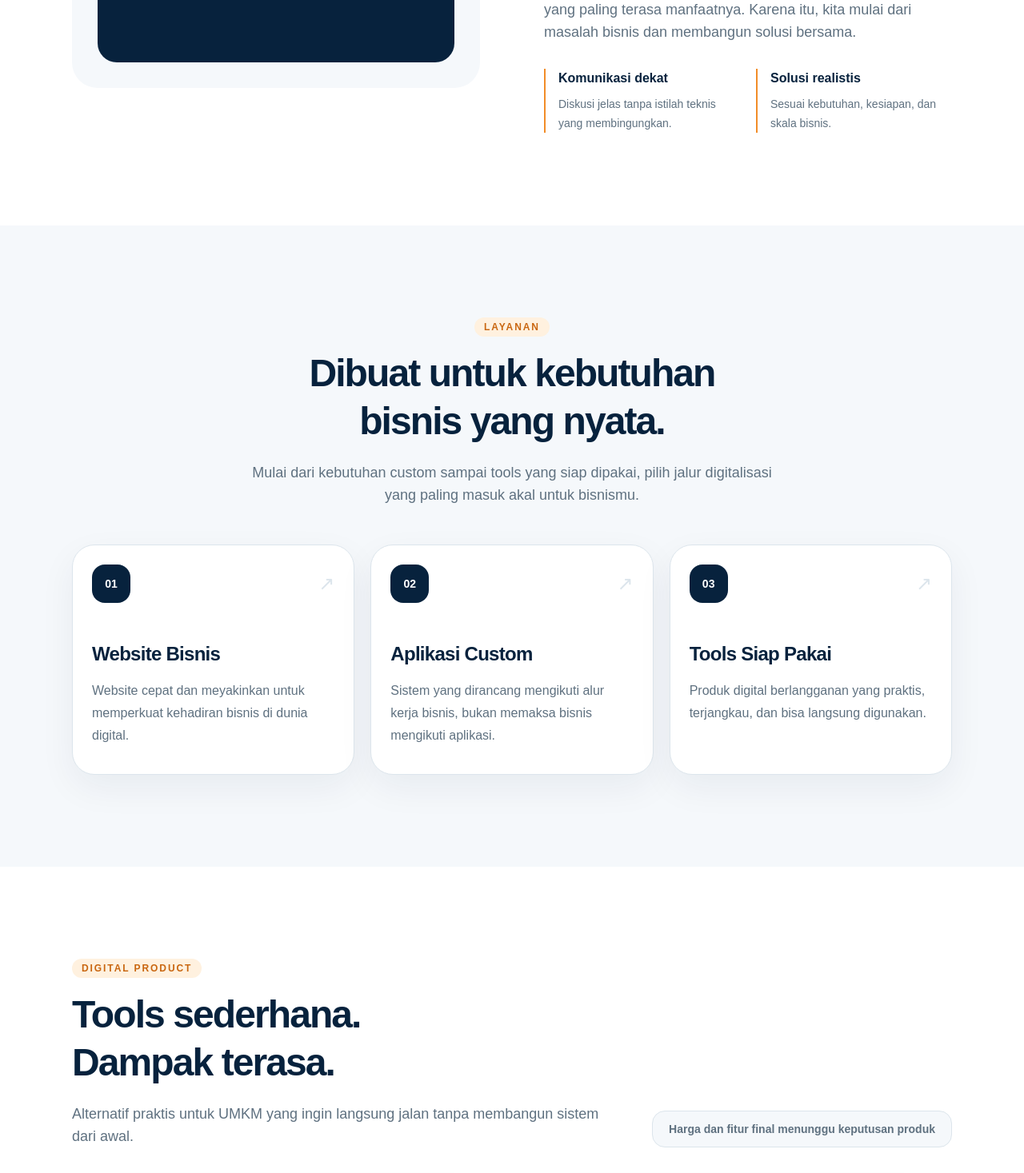
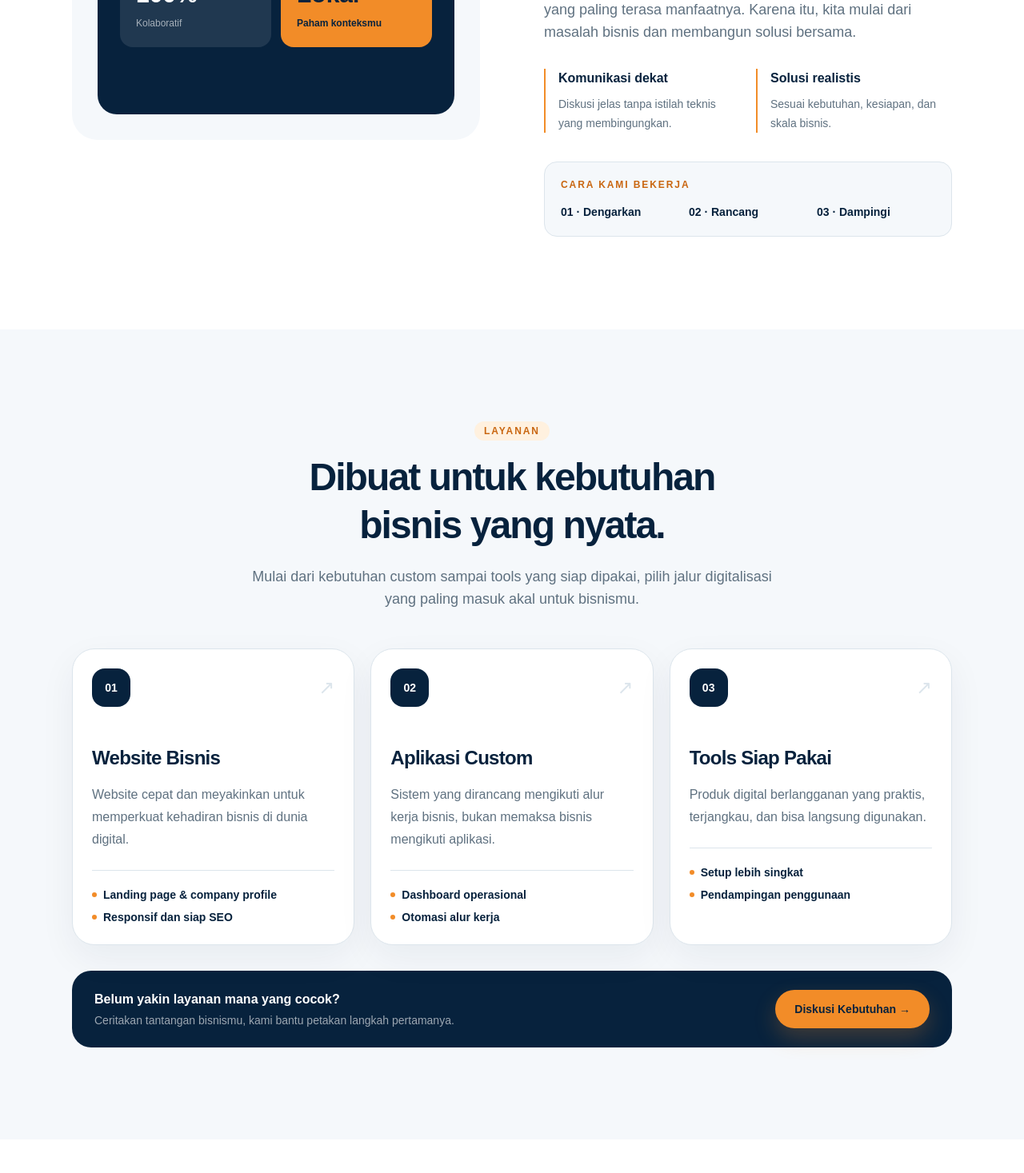
Before and after one commit to KitaLab-Git/LandingPage-KitaLab, a Next.js app: page / in a window 1280 px wide. Shown: the part 1330-2797 px from the top of the page at 80% size. Built offline with nearby package versions, Linux system fonts and the light colour scheme.

Commit message:
feat: complete sprint 2 core sections

```diff
--- a/src/app/globals.css
+++ b/src/app/globals.css
@@ -57,6 +57,15 @@ button {
   -webkit-tap-highlight-color: transparent;
 }
 
+.mobile-menu > summary::-webkit-details-marker {
+  display: none;
+}
+
+.mobile-menu[open] > summary {
+  border-color: var(--brand-accent);
+  background: var(--brand-accent-soft);
+}
+
 .section-space {
   padding-block: clamp(5rem, 9vw, 7.5rem);
 }
--- a/src/components/sections/landing-wireframe.tsx
+++ b/src/components/sections/landing-wireframe.tsx
@@ -23,7 +23,8 @@ function Hero() {
           </h1>
           <p className="mt-7 max-w-xl text-pretty text-lg leading-8 text-white/70">
             Kita Lab membantu UMKM membangun website, aplikasi, dan tools siap
-            pakai—dengan komunikasi yang dekat dan bahasa yang mudah dipahami.
+            pakai—dari ide sampai benar-benar dipakai timmu, dengan komunikasi
+            yang dekat dan bahasa yang mudah dipahami.
           </p>
           <div className="mt-9 flex flex-col gap-3 sm:flex-row">
             <Button href="#kontak">Ceritakan Kebutuhanmu →</Button>
@@ -133,6 +134,16 @@ function About() {
               </p>
             </div>
           </div>
+          <div className="mt-9 rounded-2xl border border-brand-line bg-brand-canvas p-5">
+            <p className="text-xs font-black uppercase tracking-[0.16em] text-brand-accent-strong">
+              Cara kami bekerja
+            </p>
+            <div className="mt-4 grid gap-3 text-sm font-bold text-brand-navy sm:grid-cols-3">
+              <span>01 · Dengarkan</span>
+              <span>02 · Rancang</span>
+              <span>03 · Dampingi</span>
+            </div>
+          </div>
         </div>
       </Container>
     </section>
@@ -164,8 +175,30 @@ function Services() {
                 {service.title}
               </h3>
               <p className="mt-4 leading-7 text-brand-muted">{service.description}</p>
+              <ul className="mt-6 space-y-2 border-t border-brand-line pt-5">
+                {service.deliverables.map((deliverable) => (
+                  <li
+                    className="flex items-center gap-2 text-sm font-semibold text-brand-navy"
+                    key={deliverable}
+                  >
+                    <span className="size-1.5 rounded-full bg-brand-accent" />
+                    {deliverable}
+                  </li>
+                ))}
+              </ul>
             </Card>
           ))}
+        </div>
+        <div className="mt-8 flex flex-col items-start justify-between gap-5 rounded-3xl bg-brand-navy px-7 py-6 text-white sm:flex-row sm:items-center">
+          <div>
+            <p className="font-extrabold">Belum yakin layanan mana yang cocok?</p>
+            <p className="mt-1 text-sm text-white/60">
+              Ceritakan tantangan bisnismu, kami bantu petakan langkah pertamanya.
+            </p>
+          </div>
+          <Button className="shrink-0" href="#kontak">
+            Diskusi Kebutuhan →
+          </Button>
         </div>
       </Container>
     </section>
--- a/src/components/sections/site-header.tsx
+++ b/src/components/sections/site-header.tsx
@@ -24,9 +24,36 @@ export function SiteHeader() {
             </a>
           ))}
         </nav>
-        <Button className="min-h-10 px-5" href="#kontak">
+        <Button className="hidden min-h-10 px-5 sm:inline-flex" href="#kontak">
           Konsultasi Gratis
         </Button>
+        <details className="mobile-menu relative lg:hidden">
+          <summary
+            aria-label="Buka navigasi"
+            className="grid size-11 cursor-pointer list-none place-items-center rounded-xl border border-brand-line bg-white text-brand-navy"
+          >
+            <span aria-hidden="true" className="text-xl leading-none">
+              ☰
+            </span>
+          </summary>
+          <nav
+            aria-label="Navigasi mobile"
+            className="absolute right-0 top-14 w-[min(19rem,calc(100vw-2rem))] rounded-2xl border border-brand-line bg-white p-3 shadow-2xl"
+          >
+            {navigation.map((item) => (
+              <a
+                className="block rounded-xl px-4 py-3 text-sm font-bold text-brand-muted transition hover:bg-brand-canvas hover:text-brand-navy"
+                href={item.href}
+                key={item.href}
+              >
+                {item.label}
+              </a>
+            ))}
+            <Button className="mt-2 w-full" href="#kontak">
+              Konsultasi Gratis
+            </Button>
+          </nav>
+        </details>
       </Container>
     </header>
   );
--- a/src/data/site.ts
+++ b/src/data/site.ts
@@ -13,18 +13,21 @@ export const services = [
     title: "Website Bisnis",
     description:
       "Website cepat dan meyakinkan untuk memperkuat kehadiran bisnis di dunia digital.",
+    deliverables: ["Landing page & company profile", "Responsif dan siap SEO"],
   },
   {
     number: "02",
     title: "Aplikasi Custom",
     description:
       "Sistem yang dirancang mengikuti alur kerja bisnis, bukan memaksa bisnis mengikuti aplikasi.",
+    deliverables: ["Dashboard operasional", "Otomasi alur kerja"],
   },
   {
     number: "03",
     title: "Tools Siap Pakai",
     description:
       "Produk digital berlangganan yang praktis, terjangkau, dan bisa langsung digunakan.",
+    deliverables: ["Setup lebih singkat", "Pendampingan penggunaan"],
   },
 ];
 
--- a/tools/update-wm.mjs
+++ b/tools/update-wm.mjs
@@ -9,7 +9,7 @@ const sourcePath = path.join(
   "documents",
   "Worksheet_Master_KitaLab.xlsx",
 );
-const outputDir = path.join(projectRoot, "outputs", "wm-sprint-1");
+const outputDir = path.join(projectRoot, "outputs", "wm-sprint-2");
 const outputPath = path.join(outputDir, "Worksheet_Master_KitaLab.xlsx");
 
 const workbook = await SpreadsheetFile.importXlsx(await FileBlob.load(sourcePath));
@@ -73,6 +73,38 @@ const updates = [
     notes:
       "Sistem komponen reusable dibuat: Button, Container, Card, SectionHeading, SiteHeader, LandingWireframe, dan SiteFooter. Konten statis dipisahkan ke src/data/site.ts. ESLint, TypeScript, dan production build lulus.",
   },
+  {
+    row: 11,
+    status: "Selesai",
+    start: date,
+    end: date,
+    notes:
+      "Navbar sticky selesai dengan menu Home, Layanan, Product, Portofolio, Tentang Kami, dan Kontak. CTA Konsultasi Gratis tersedia di desktop serta menu mobile yang aksesibel dan responsif.",
+  },
+  {
+    row: 12,
+    status: "Selesai",
+    start: date,
+    end: date,
+    notes:
+      "Hero production-ready selesai: positioning untuk UMKM, headline dan subheadline berbasis manfaat, dua CTA, tiga trust point, serta visual dashboard responsif. Pesan menegaskan pendampingan dari ide hingga digunakan tim.",
+  },
+  {
+    row: 13,
+    status: "Selesai",
+    start: date,
+    end: date,
+    notes:
+      "Section Tentang Kita Lab selesai dengan konteks tim lokal Makassar, positioning solusi bisnis, nilai komunikasi dekat dan solusi realistis, serta alur kerja Dengarkan–Rancang–Dampingi.",
+  },
+  {
+    row: 14,
+    status: "Selesai",
+    start: date,
+    end: date,
+    notes:
+      "Section Layanan selesai dengan tiga kategori: Website Bisnis, Aplikasi Custom, dan Tools Siap Pakai. Setiap kartu memuat deskripsi dan deliverable konkret, dilengkapi CTA diskusi kebutuhan. ESLint dan production build lulus.",
+  },
 ];
 
 for (const update of updates) {
@@ -80,7 +112,7 @@ for (const update of updates) {
     [update.status, "Codex", update.start, update.end, update.notes],
   ];
 }
-sheet.getRange("K4:L10").format.numberFormat = "yyyy-mm-dd";
+sheet.getRange("K4:L14").format.numberFormat = "yyyy-mm-dd";
 
 await fs.mkdir(outputDir, { recursive: true });
 const exported = await SpreadsheetFile.exportXlsx(workbook);
@@ -88,9 +120,9 @@ await exported.save(outputPath);
 
 const check = await workbook.inspect({
   kind: "table",
-  range: "Worksheet Master!A3:M10",
+  range: "Worksheet Master!A3:M14",
   include: "values,formulas",
-  tableMaxRows: 8,
+  tableMaxRows: 12,
   tableMaxCols: 13,
   tableMaxCellChars: 220,
   maxChars: 14000,
```
Also changed, not shown: 1 other file (tests, documents, lock files or other folders).
